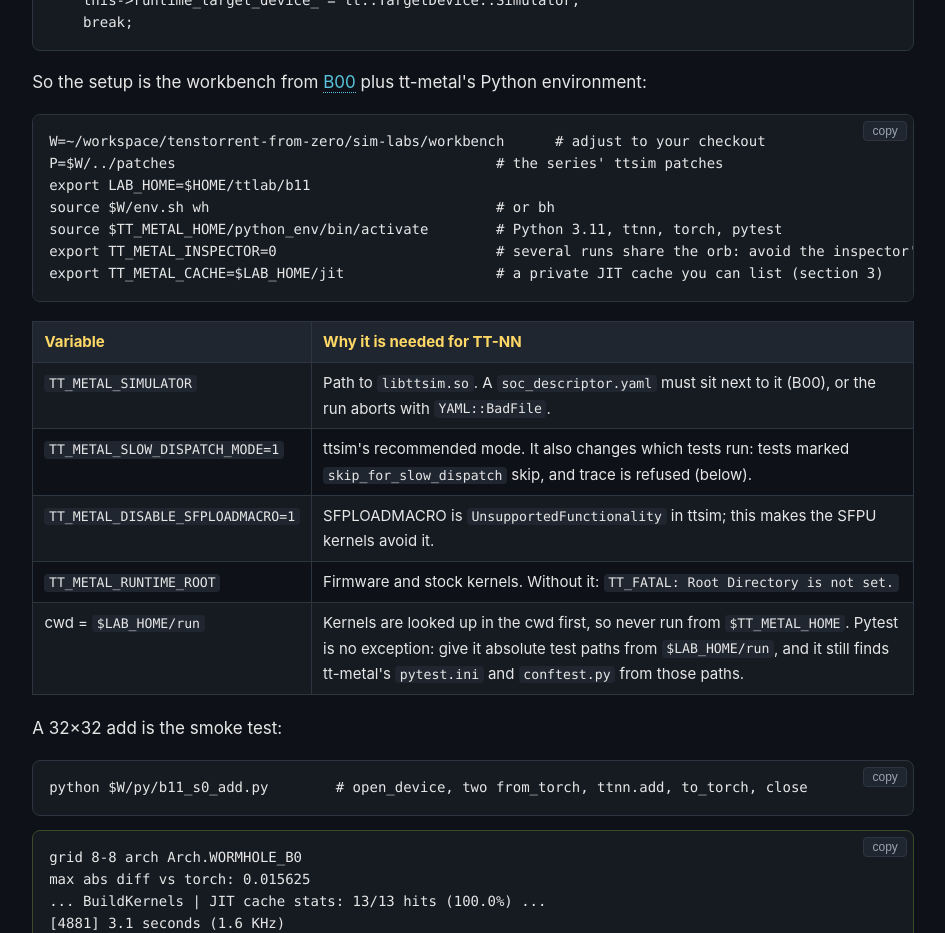
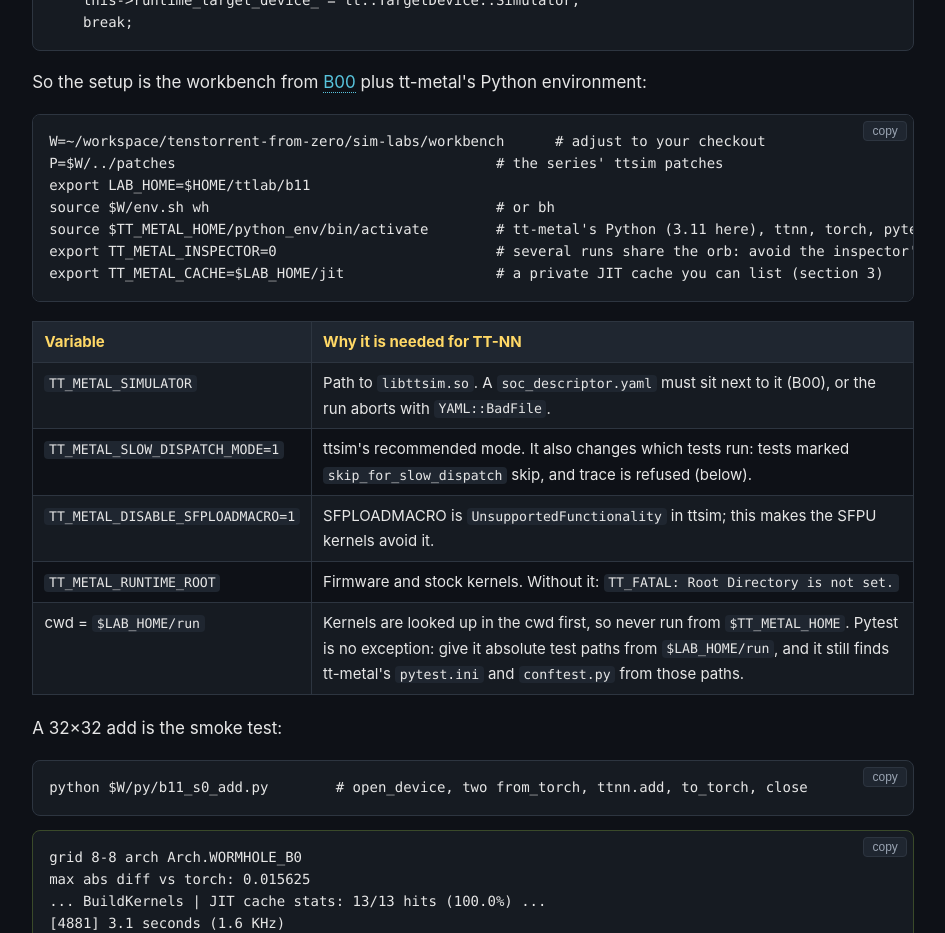
Before and after one commit to ozzyozbourne/tenstorrents, a plain HTML site: page sim-labs/b11-ttnn-on-sim.html in a window 1280 px wide. Shown: the part 1720-2653 px from the top of the page, without its empty margins (167-1112 px from the left). Drawn offline with Linux system fonts and the light colour scheme.

Commit message:
Round 1: lab b11 verified on ttsim with Python ttnn; setup comment corrected
Co-Authored-By: Claude Fable 5.2 <noreply@anthropic.com>
Claude-Session: https://claude.ai/code/session_01KZaybM7UeU421cHUGFEnj2

```diff
--- a/sim-labs/b11-ttnn-on-sim.html
+++ b/sim-labs/b11-ttnn-on-sim.html
@@ -70,7 +70,7 @@ case EnvVarID::TT_METAL_SIMULATOR:
 P=$W/../patches                                      # the series' ttsim patches
 export LAB_HOME=$HOME/ttlab/b11
 source $W/env.sh wh                                  # or bh
-source $TT_METAL_HOME/python_env/bin/activate        # Python 3.11, ttnn, torch, pytest
+source $TT_METAL_HOME/python_env/bin/activate        # tt-metal's Python (3.11 here), ttnn, torch, pytest
 export TT_METAL_INSPECTOR=0                          # several runs share the orb: avoid the inspector's port clash
 export TT_METAL_CACHE=$LAB_HOME/jit                  # a private JIT cache you can list (section 3)</code></pre>
   <table>
```
